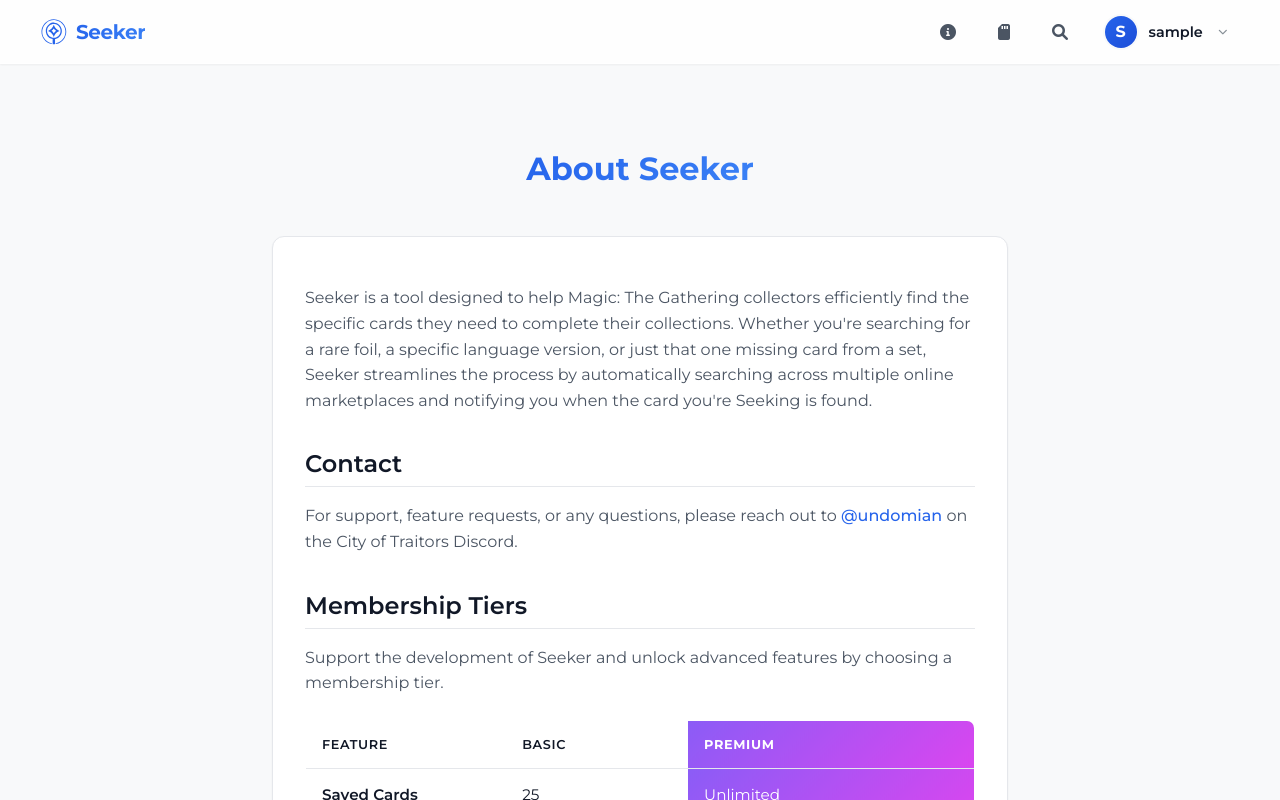
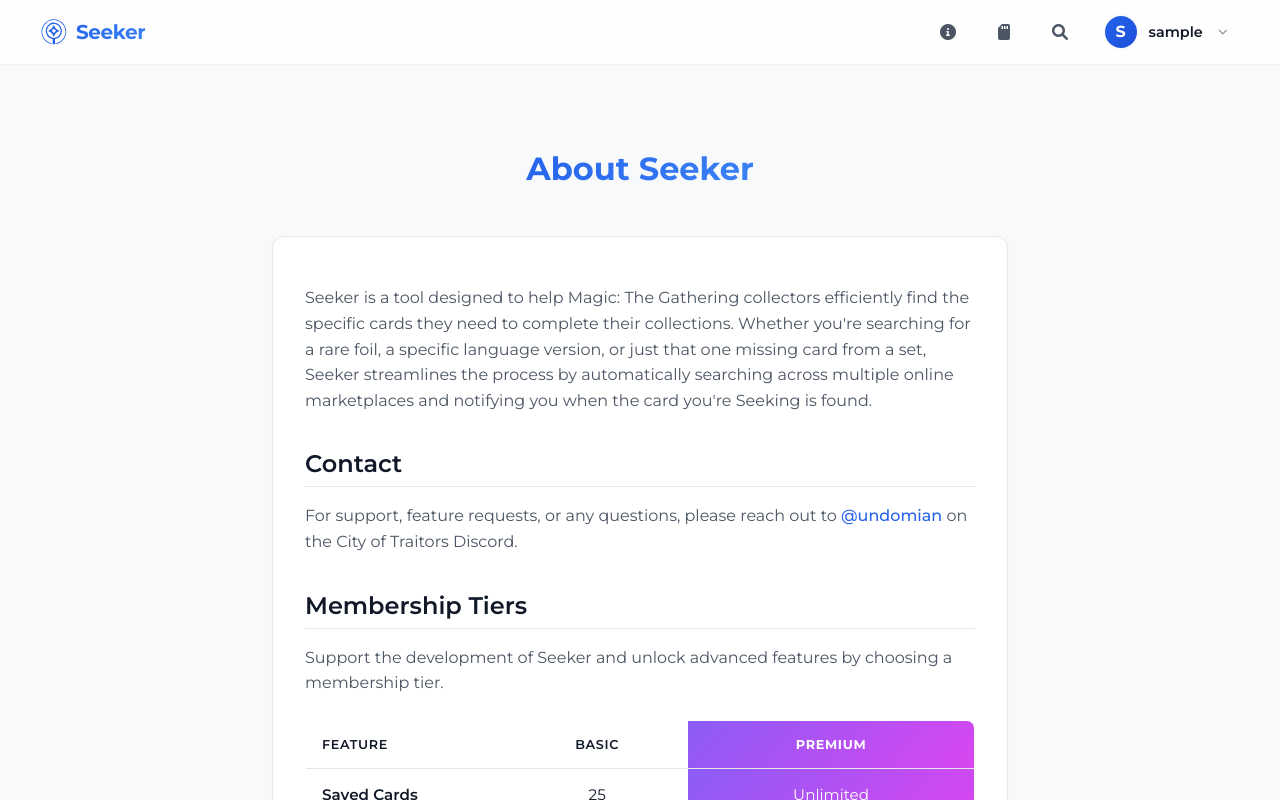
Before and after one commit to cjjwisniewski/seeker.cityoftraitors.com, a SvelteKit app: page /about in a window 1280 px wide. Shown: the top 800 px of the page. Built offline with nearby package versions, Linux system fonts and the light colour scheme; no server answers; sample sign-in values are in the browser's storage.

Commit message:
style(about): center text in membership comparison columns

```diff
--- a/src/routes/about/+page.svelte
+++ b/src/routes/about/+page.svelte
@@ -173,6 +173,11 @@
 		width: 30%;
 	}
 
+	.tier-comparison th:not(:first-child),
+	.tier-comparison td:not(:first-child) {
+		text-align: center;
+	}
+
 	.tier-comparison .premium-col {
 		background: linear-gradient(135deg, #8b5cf6 0%, #d946ef 100%);
 		color: white;
```
